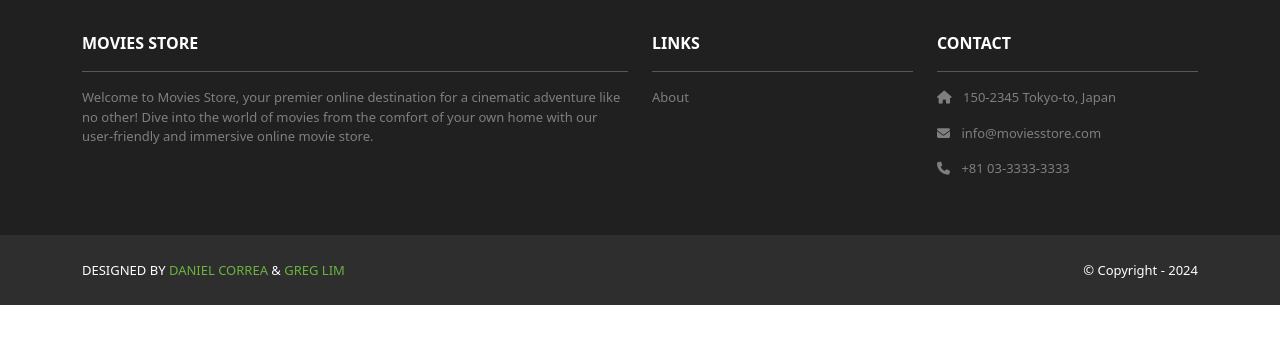
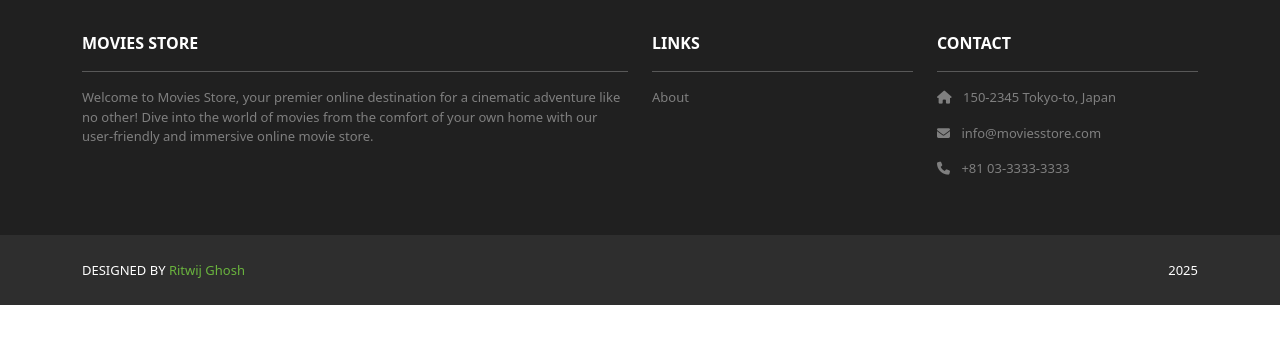
Before and after one commit to ritwij-ghosh/gt-movies-store-2, a Django app: page /accounts/orders/ in a window 1280 px wide. Shown: the part 439-800 px from the top of the page. Run offline with Django 5.2, Linux system fonts and the light colour scheme; a user stored in the database is signed in; data comes from the database, SQL or seed files in the repository; both versions use the stored data as it was after the commit; some libraries are stand-ins or nearby versions.

Commit message:
Update base template and database

```diff
--- a/moviesstore/templates/base.html
+++ b/moviesstore/templates/base.html
@@ -76,12 +76,10 @@
     <section class="p-3 ms-footer-bottom bg-dark">
       <div class="container d-flex justify-content-between">
         <div class="me-5 text-white">
-          <span>DESIGNED BY <a href="https://www.x.com/danielgarax" target="_blank">DANIEL CORREA</a> &
-            <a href="https://www.x.com/greglim81" target="_blank">GREG LIM</a>
-          </span>
+          <span>DESIGNED BY <a href="www.linkedin.com/in/ritwij-ghosh" target="_blank">Ritwij Ghosh</a>
         </div>
         <div class="text-white">
-          <span>© Copyright - 2024</span>
+          <span>2025</span>
         </div>
       </div>
     </section>
```
Also changed, not shown: db.sqlite3.
